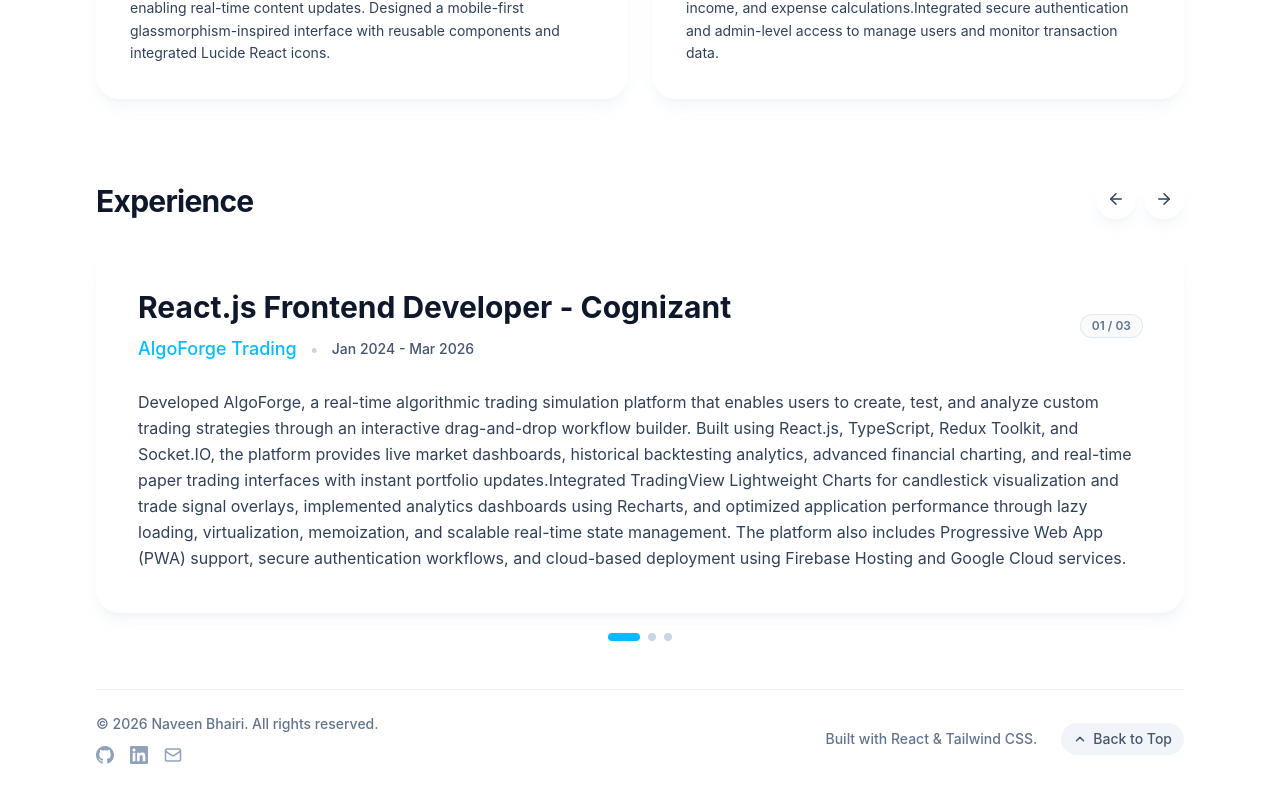
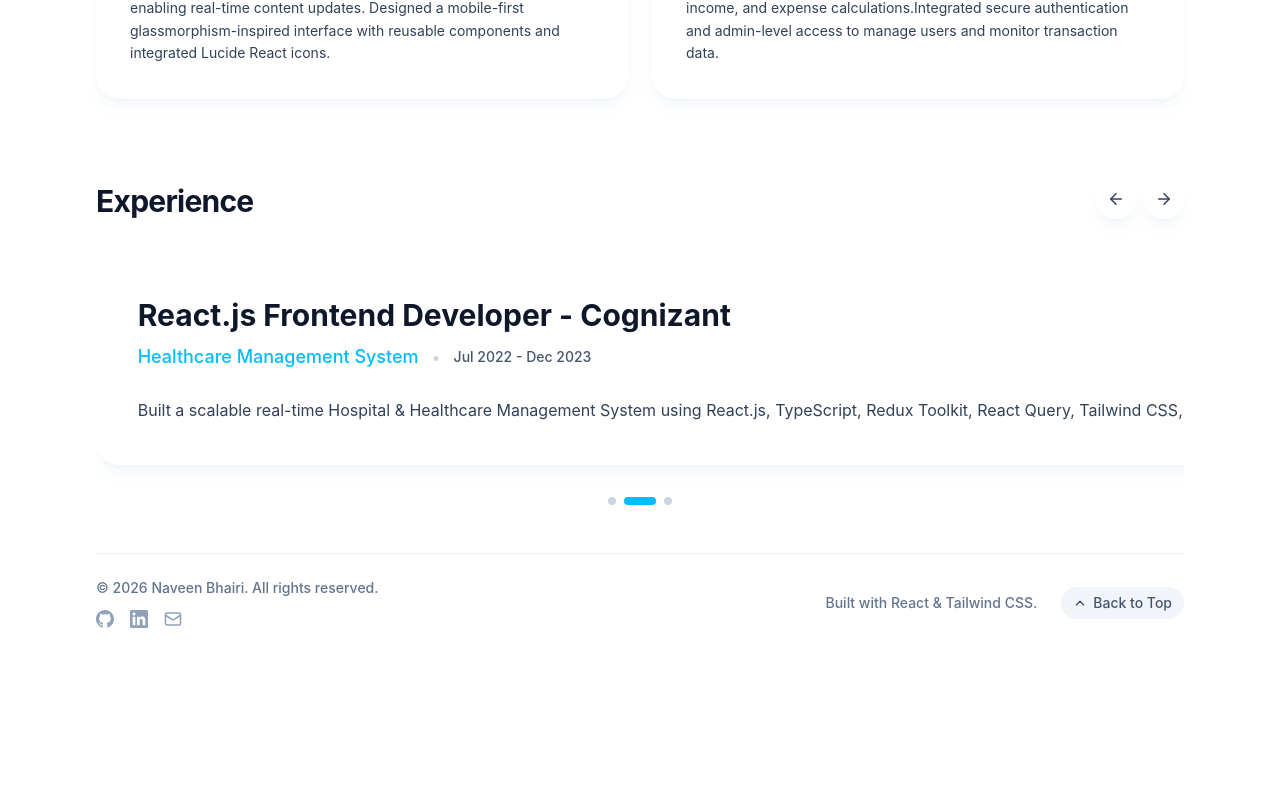
Before and after one commit to naveenbhairi/Profile, a React (Vite) app: page / in a window 1280 px wide. Shown: the part 2134-2936 px from the top of the page. After the commit the page ends 2834 px from the top, so only its background shows below. Built offline with nearby package versions, Linux system fonts and the light colour scheme.

Commit message:
Resolved merge conflicts0

```diff
--- a/src/App.tsx
+++ b/src/App.tsx
@@ -161,6 +161,7 @@
   const [experiencePage, setExperiencePage] = useState(0);
   const [profileImageFailed, setProfileImageFailed] = useState(false);
   const [isMobileMenuOpen, setIsMobileMenuOpen] = useState(false);
+  const experienceContainerRef = useRef<HTMLDivElement>(null);
 
   const stats = useMemo(() => {
     const skillsCount = profile.skills.reduce((acc, group) => acc + group.items.length, 0);
@@ -171,9 +172,51 @@
     ];
   }, [profile.projects.length, profile.skills]);
 
-  const currentExperience =
-    profile.experience[experiencePage] ?? profile.experience[0];
   const experiencePageCount = Math.max(1, profile.experience.length);
+
+  const handleExperienceScroll = () => {
+    if (!experienceContainerRef.current) return;
+    const container = experienceContainerRef.current;
+    const scrollPosition = container.scrollLeft;
+
+    let closestIndex = 0;
+    let minDistance = Infinity;
+
+    Array.from(container.children).forEach((child, index) => {
+      const childElement = child as HTMLElement;
+      const distance = Math.abs(childElement.offsetLeft - scrollPosition);
+      if (distance < minDistance) {
+        minDistance = distance;
+        closestIndex = index;
+      }
+    });
+
+    if (closestIndex !== experiencePage) {
+      setExperiencePage(closestIndex);
+    }
+  };
+
+  const scrollToExperience = (index: number) => {
+    if (!experienceContainerRef.current) return;
+    const container = experienceContainerRef.current;
+    const child = container.children[index] as HTMLElement;
+    if (child) {
+      container.scrollTo({
+        left: child.offsetLeft,
+        behavior: "smooth",
+      });
+    }
+    setExperiencePage(index);
+  };
+
+  useEffect(() => {
+    if (experiencePageCount <= 1) return;
+    const intervalId = setInterval(() => {
+      scrollToExperience((experiencePage + 1) % experiencePageCount);
+    }, 5000);
+    return () => clearInterval(intervalId);
+    // eslint-disable-next-line react-hooks/exhaustive-deps
+  }, [experiencePage, experiencePageCount]);
 
   useEffect(() => {
     localStorage.setItem(storageKey, JSON.stringify(profile));
@@ -442,8 +485,8 @@
               <IconButton
                 label="Previous experience page"
                 onClick={() =>
-                  setExperiencePage((current) =>
-                    current === 0 ? experiencePageCount - 1 : current - 1,
+                  scrollToExperience(
+                    experiencePage === 0 ? experiencePageCount - 1 : experiencePage - 1,
                   )
                 }
               >
@@ -452,8 +495,8 @@
               <IconButton
                 label="Next experience page"
                 onClick={() =>
-                  setExperiencePage((current) =>
-                    current === experiencePageCount - 1 ? 0 : current + 1,
+                  scrollToExperience(
+                    experiencePage === experiencePageCount - 1 ? 0 : experiencePage + 1,
                   )
                 }
               >
@@ -463,39 +506,49 @@
           }
           title="Experience"
         >
-          {currentExperience ? (
+          {profile.experience.length > 0 ? (
             <div>
+              <div
+                ref={experienceContainerRef}
+                onScroll={handleExperienceScroll}
+                className="relative flex overflow-x-auto snap-x snap-mandatory gap-6 pb-6 pt-2 [scrollbar-width:none] [-ms-overflow-style:none] [&::-webkit-scrollbar]:hidden"
+              >
+                {profile.experience.map((exp, index) => (
+                  <div key={exp.id} className="min-w-full shrink-0 snap-center">
                     <article className="relative overflow-hidden rounded-3xl border border-white/60 bg-white/40 p-8 shadow-lg shadow-slate-200/40 backdrop-blur-xl transition-all duration-300 hover:opacity-80 hover:shadow-2xl hover:[transform:perspective(1000px)_translateY(-4px)_rotateX(2deg)_rotateY(2deg)_scale(1.02)] sm:p-10">
                       <div className="mb-6 flex flex-col items-start justify-between gap-4 sm:flex-row sm:items-center">
                         <div>
                           <EditableText
                             className="text-2xl font-bold text-slate-900 sm:text-3xl"
-                      value={currentExperience.title}
+                            value={exp.title}
                           />
                           <div className="mt-2 flex flex-wrap items-center gap-3">
                             <EditableText
                               className="text-lg font-medium text-sky-400"
-                    value={currentExperience.company}
+                              value={exp.company}
                             />
                             <span className="text-slate-300">&bull;</span>
                             <EditableText
                               className="text-sm font-medium text-slate-600"
-                    value={currentExperience.period}
+                              value={exp.period}
                             />
                           </div>
                         </div>
                         <div className="inline-flex items-center rounded-full bg-slate-50 px-3 py-1 text-xs font-semibold text-slate-500 ring-1 ring-inset ring-slate-200">
-                    {String(experiencePage + 1).padStart(2, "0")} /{" "}
+                          {String(index + 1).padStart(2, "0")} /{" "}
                           {String(profile.experience.length).padStart(2, "0")}
                         </div>
                       </div>
                       <EditableText
                         className="text-base leading-relaxed text-slate-700"
-                  value={currentExperience.detail}
+                        value={exp.detail}
                       />
                     </article>
+                  </div>
+                ))}
+              </div>
 
-              <div className="mt-5 flex justify-center gap-2">
+              <div className="mt-2 flex justify-center gap-2">
                 {profile.experience.map((item, index) => (
                   <button
                     aria-label={`Show ${item.title}`}
@@ -505,7 +558,7 @@
                         : "w-2 bg-slate-300 hover:bg-slate-400"
                     }`}
                     key={item.id}
-                    onClick={() => setExperiencePage(index)}
+                    onClick={() => scrollToExperience(index)}
                     type="button"
                   />
                 ))}
```
Lines whose indentation alone changed are shown as unchanged.
